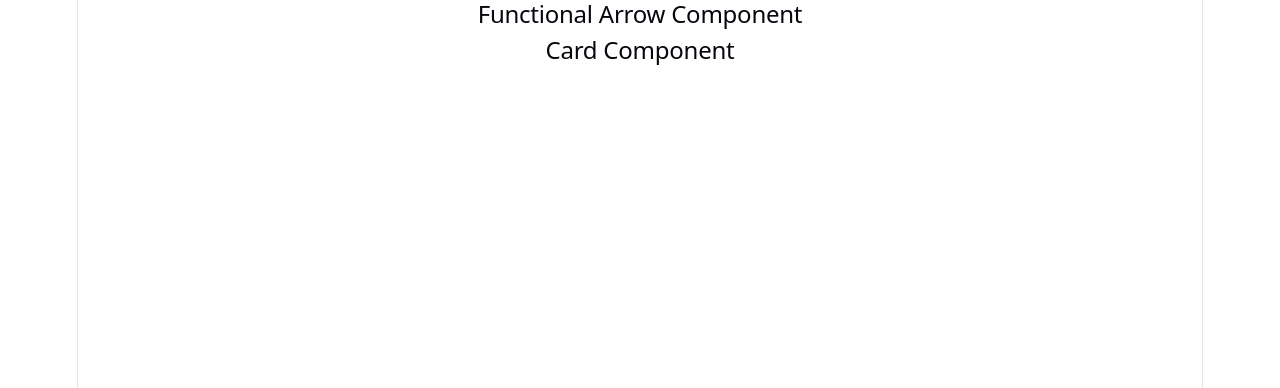
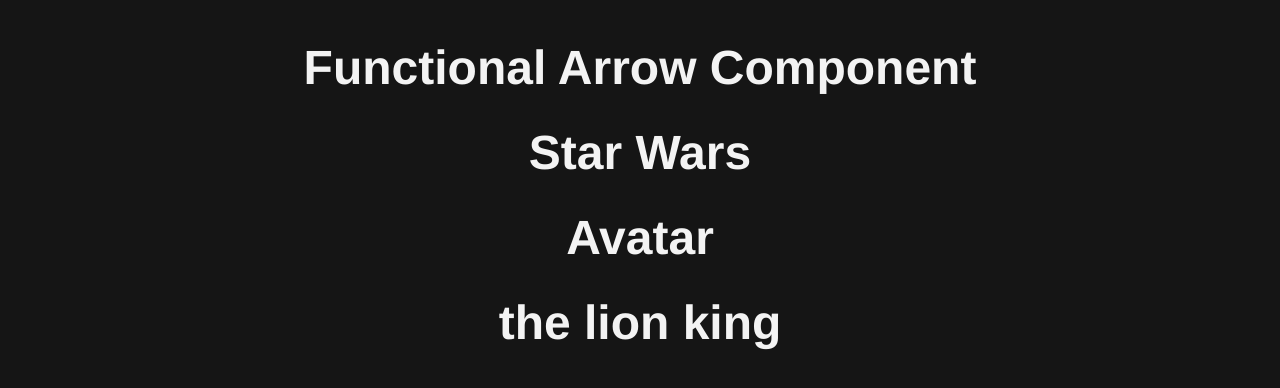
Before and after one commit to valeria-quintero/my-first-react-app, a React (Vite) app in the folder my-first-react-app/: page / in a window 1280 px wide. Shown: the top 388 px of the page. Built offline with nearby package versions, Linux system fonts and the light colour scheme.

Commit message:
Emplea estilos

```diff
--- a/my-first-react-app/src/App.jsx
+++ b/my-first-react-app/src/App.jsx
@@ -1,6 +1,6 @@
-const Card = () => {
+const Card = ({title}) => {
   return (
-    <h2>Card Component</h2>
+    <h2>{title}</h2>
   )
 }
 
@@ -9,7 +9,9 @@
     <div>
       <h2>Functional Arrow Component</h2>
 
-      <Card />
+      <Card title='Star Wars' rating={5} isCool={true} actors={[{name: 'Actors'}]} />
+      <Card title='Avatar' />
+      <Card title='the lion king' />
     </div>
   )
 }
--- a/my-first-react-app/src/index.css
+++ b/my-first-react-app/src/index.css
@@ -1,111 +1,20 @@
-:root {
-  --text: #6b6375;
-  --text-h: #08060d;
-  --bg: #fff;
-  --border: #e5e4e7;
-  --code-bg: #f4f3ec;
-  --accent: #aa3bff;
-  --accent-bg: rgba(170, 59, 255, 0.1);
-  --accent-border: rgba(170, 59, 255, 0.5);
-  --social-bg: rgba(244, 243, 236, 0.5);
-  --shadow:
-    rgba(0, 0, 0, 0.1) 0 10px 15px -3px, rgba(0, 0, 0, 0.05) 0 4px 6px -2px;
+* {
+  box-sizing: border-box;
+  margin: 0;
+  padding: 0;
 
-  --sans: system-ui, 'Segoe UI', Roboto, sans-serif;
-  --heading: system-ui, 'Segoe UI', Roboto, sans-serif;
-  --mono: ui-monospace, Consolas, monospace;
+  body {
+    padding: 40px;
+    background-color: #151515;
+    font-family: "Franklin Gothic Medium", Arial;
 
-  font: 18px/145% var(--sans);
-  letter-spacing: 0.18px;
-  color-scheme: light dark;
-  color: var(--text);
-  background: var(--bg);
-  font-synthesis: none;
-  text-rendering: optimizeLegibility;
-  -webkit-font-smoothing: antialiased;
-  -moz-osx-font-smoothing: grayscale;
-
-  @media (max-width: 1024px) {
-    font-size: 16px;
-  }
-}
-
-@media (prefers-color-scheme: dark) {
-  :root {
-    --text: #9ca3af;
-    --text-h: #f3f4f6;
-    --bg: #16171d;
-    --border: #2e303a;
-    --code-bg: #1f2028;
-    --accent: #c084fc;
-    --accent-bg: rgba(192, 132, 252, 0.15);
-    --accent-border: rgba(192, 132, 252, 0.5);
-    --social-bg: rgba(47, 48, 58, 0.5);
-    --shadow:
-      rgba(0, 0, 0, 0.4) 0 10px 15px -3px, rgba(0, 0, 0, 0.25) 0 4px 6px -2px;
   }
 
-  #social .button-icon {
-    filter: invert(1) brightness(2);
+  h2 {
+    color: #f3f3f3;
+    text-align: center;
+    margin-bottom: 30px;
+    font-size: 48px;
   }
+
 }
-
-body {
-  margin: 0;
-}
-
-#root {
-  width: 1126px;
-  max-width: 100%;
-  margin: 0 auto;
-  text-align: center;
-  border-inline: 1px solid var(--border);
-  min-height: 100svh;
-  display: flex;
-  flex-direction: column;
-  box-sizing: border-box;
-}
-
-h1,
-h2 {
-  font-family: var(--heading);
-  font-weight: 500;
-  color: var(--text-h);
-}
-
-h1 {
-  font-size: 56px;
-  letter-spacing: -1.68px;
-  margin: 32px 0;
-  @media (max-width: 1024px) {
-    font-size: 36px;
-    margin: 20px 0;
-  }
-}
-h2 {
-  font-size: 24px;
-  line-height: 118%;
-  letter-spacing: -0.24px;
-  margin: 0 0 8px;
-  @media (max-width: 1024px) {
-    font-size: 20px;
-  }
-}
-p {
-  margin: 0;
-}
-
-code,
-.counter {
-  font-family: var(--mono);
-  display: inline-flex;
-  border-radius: 4px;
-  color: var(--text-h);
-}
-
-code {
-  font-size: 15px;
-  line-height: 135%;
-  padding: 4px 8px;
-  background: var(--code-bg);
-}
```
